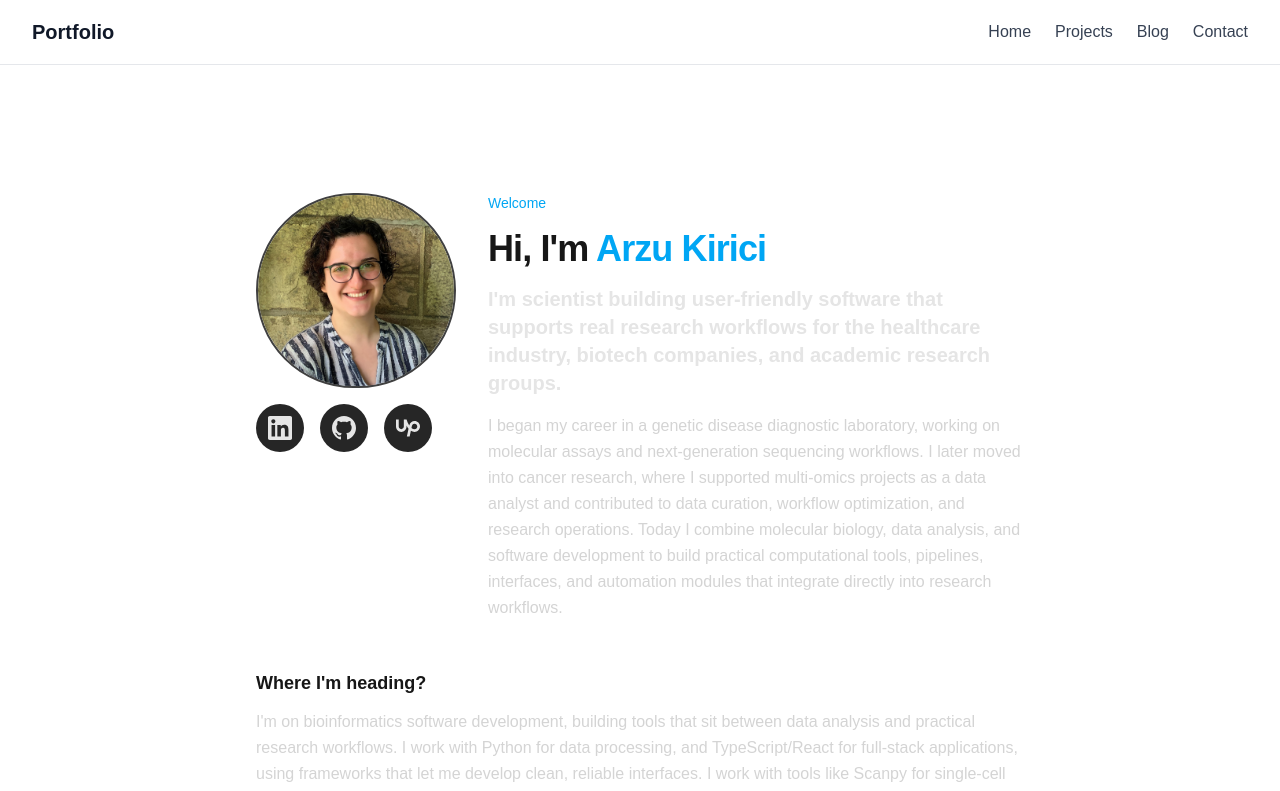
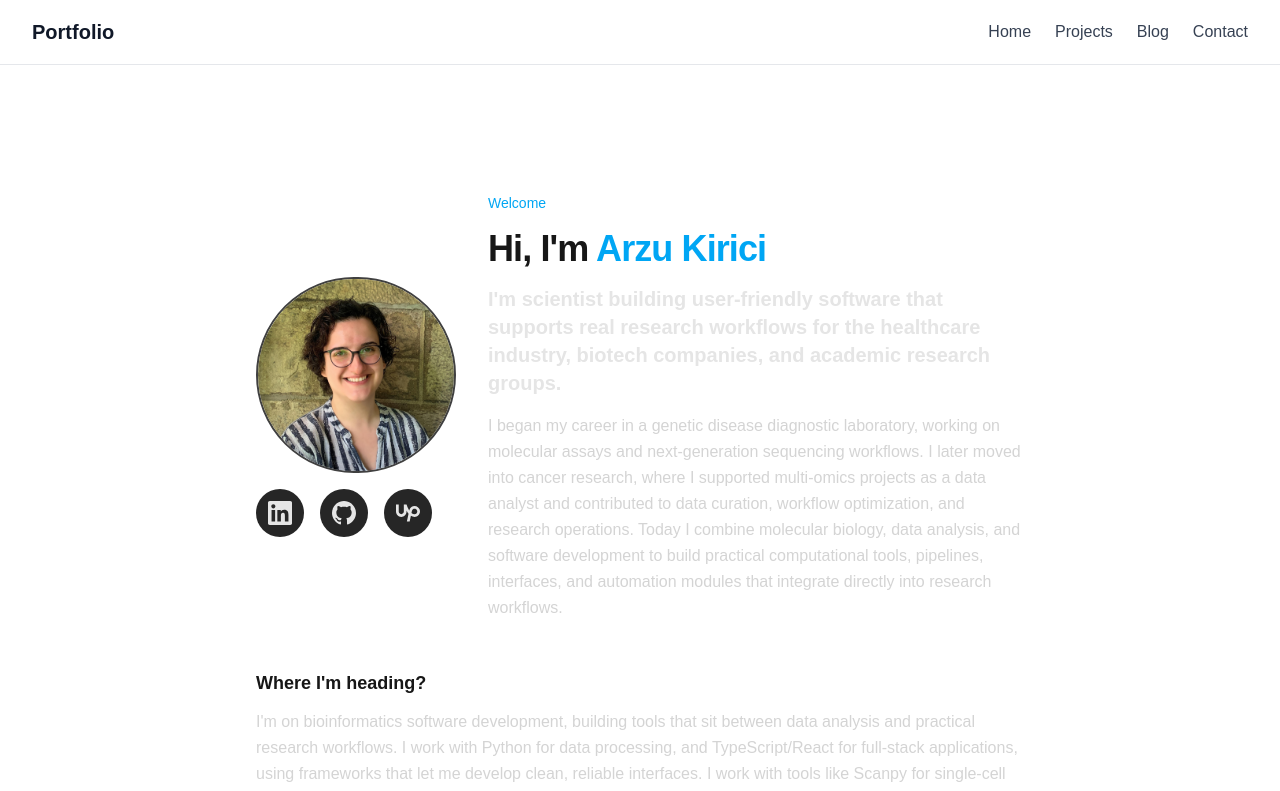
Before and after one commit to agkirici/agkirici.github.io, a Next.js app: page / in a window 1280 px wide. Shown: the top 791 px of the page. Built offline with nearby package versions, Linux system fonts and the light colour scheme.

Commit message:
Center align profile picture and social media icons with text content

```diff
--- a/app/page.tsx
+++ b/app/page.tsx
@@ -5,9 +5,9 @@ export default function HomePage() {
     <main className="min-h-screen px-4 py-12 md:py-16">
       <div className="mx-auto max-w-3xl space-y-12">
         {/* Hero */}
-        <section className="flex flex-col md:flex-row gap-8 items-start">
+        <section className="flex flex-col md:flex-row gap-8 md:items-center">
           {/* Profile Picture - Left Side */}
-          <div className="flex-shrink-0 space-y-4">
+          <div className="flex-shrink-0 flex flex-col items-center md:items-start space-y-4">
             <Image
               src="/profile.jpg"
               alt="Arzu Kirici"
@@ -18,7 +18,7 @@ export default function HomePage() {
             />
 
             {/* Social Media Icons */}
-            <div className="flex gap-4 justify-center md:justify-start">
+            <div className="flex gap-4 justify-center">
               {/* LinkedIn */}
               <a
                 href="https://www.linkedin.com/in/arzu-kirici"
```
